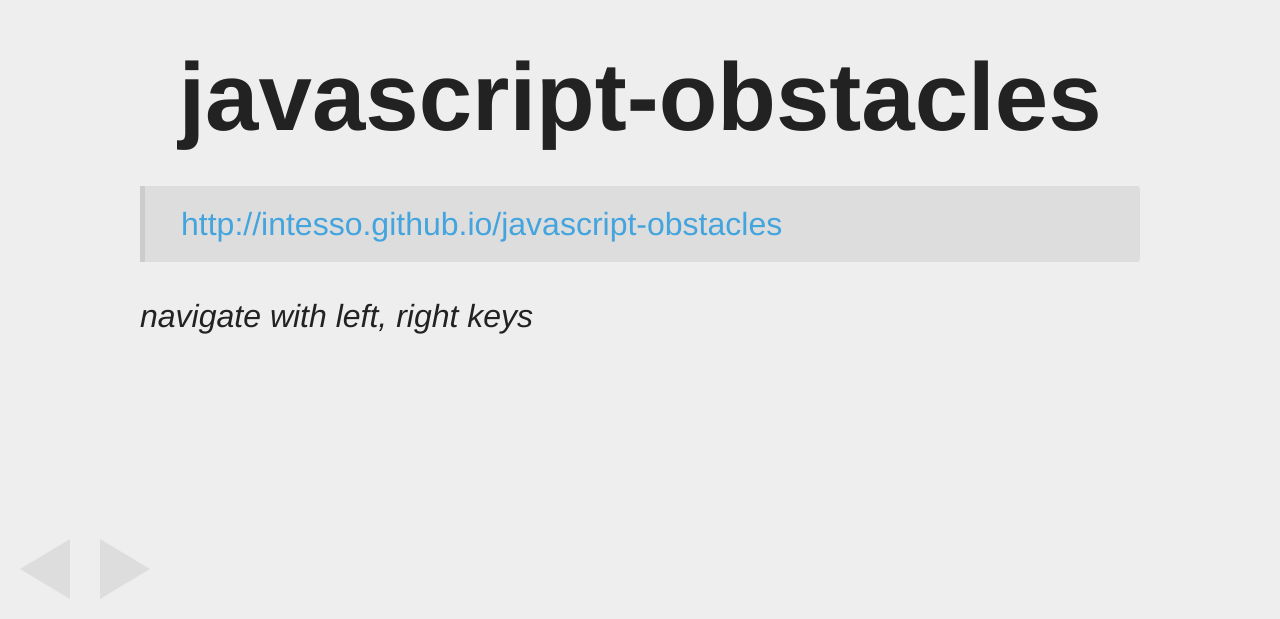
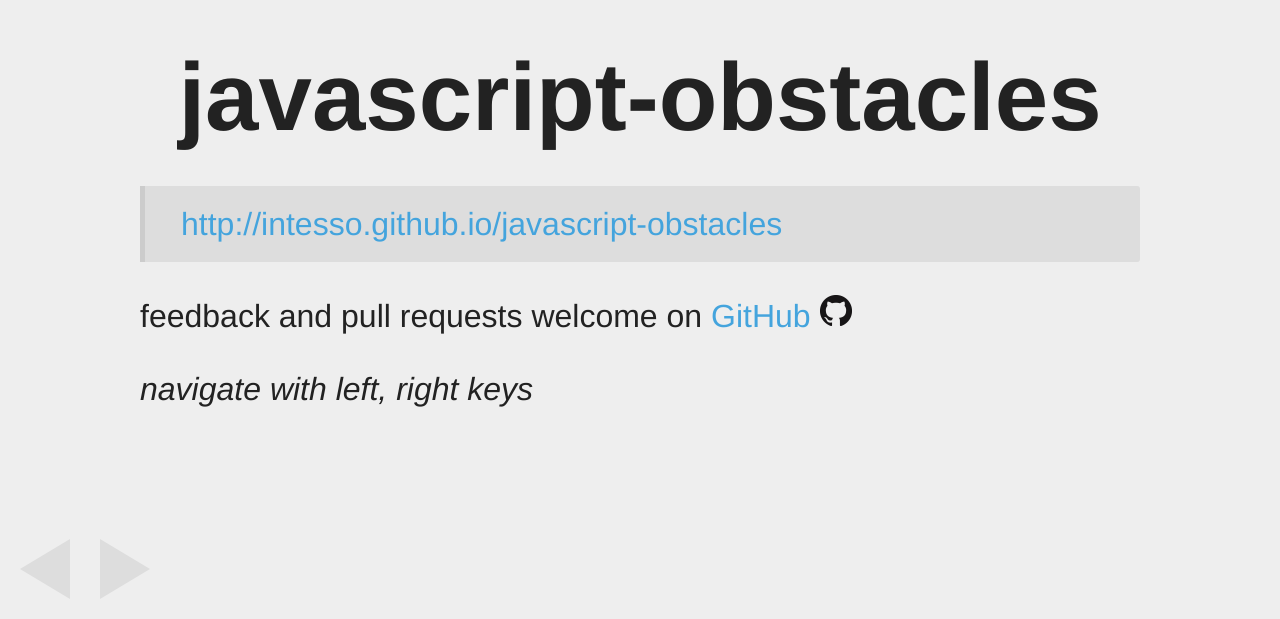
Before and after one commit to intesso/javascript-obstacles, a website: page index.html in a window 1280 px wide. Shown: the part 181-800 px from the top of the page. Drawn offline with Linux system fonts and the light colour scheme.

Commit message:
add github feedback link

```diff
--- a/index.html
+++ b/index.html
@@ -400,6 +400,10 @@
   width: 100%
 }
 
+#slide-1 img {
+  width: auto;
+}
+
 body,
 .slide {
   background-color: #eee;
@@ -461,6 +465,7 @@
 <blockquote>
 <p><a href="http://intesso.github.io/javascript-obstacles">http://intesso.github.io/javascript-obstacles</a></p>
 </blockquote>
+<p>feedback and pull requests welcome on <a href="https://github.com/intesso/javascript-obstacles">GitHub </a><a href="https://github.com/intesso/javascript-obstacles"><img src="img/github.png" alt="github"></a></p>
 <p><em>navigate with left, right keys</em></p>
 </section>
   </div>
--- a/style.css
+++ b/style.css
@@ -41,6 +41,10 @@
 
 img {
   width: 100%
+}
+
+#slide-1 img {
+  width: auto;
 }
 
 body,
```
Also changed, not shown: README.md, img/github.png (added).
